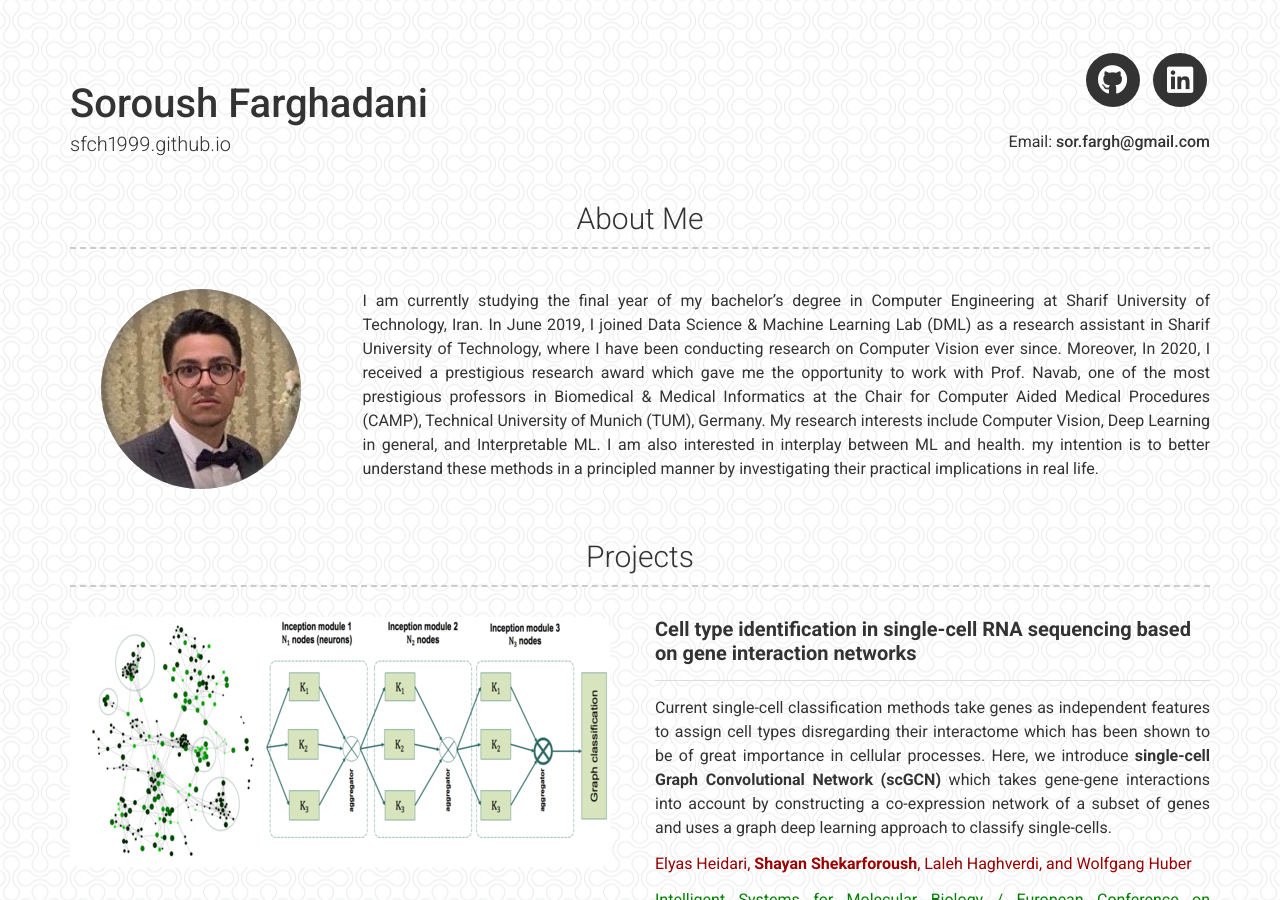
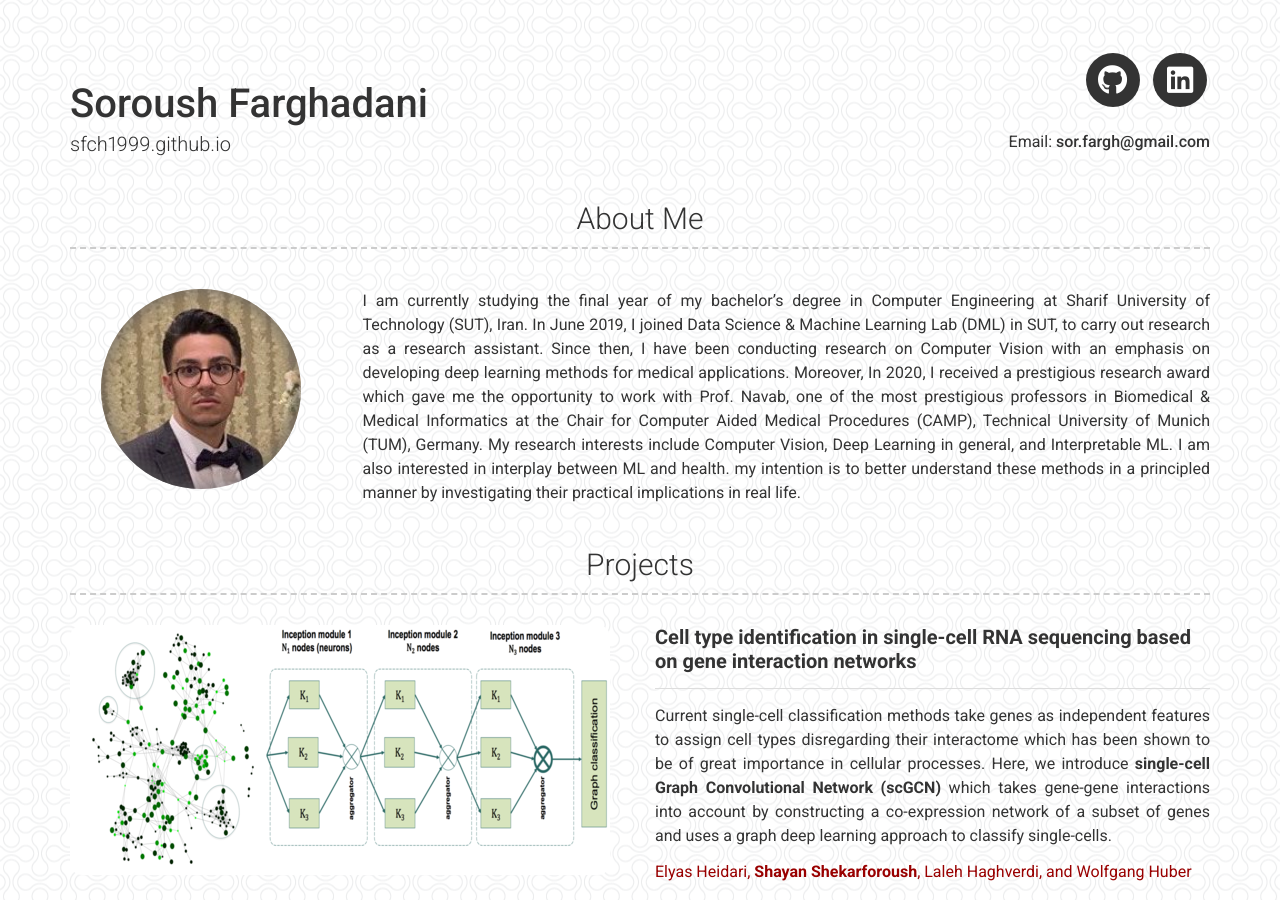
Before and after one commit to sfch1999/sfch1999.github.io, a Jekyll site: the page built from index.md, in a window 1280 px wide and 900 px high. Built offline with Jekyll 4.4.1, drawn with Linux system fonts in a browser that asks for light colours; a style sheet for code colours, icons or effects is not loaded.

Commit message:
about me

```diff
--- a/_config.yml
+++ b/_config.yml
@@ -24,8 +24,8 @@ linkedin_username: soroush-farghadani
 # about_title: About Me
 about_profile_image: images/papyon.jpeg
 about_content: | # this will include new lines to allow paragraphs
-  I am currently studying the final year of my bachelor’s degree in Computer Engineering at Sharif University of Technology, Iran.
-  In June 2019, I joined Data Science & Machine Learning Lab (DML) as a research assistant in Sharif University of Technology, where I have been conducting research on Computer Vision ever since. Moreover,
+  I am currently studying the final year of my bachelor’s degree in Computer Engineering at Sharif University of Technology (SUT), Iran.
+  In June 2019, I joined Data Science & Machine Learning Lab (DML) in SUT, to carry out research as a research assistant. Since then, I have been conducting research on Computer Vision with an emphasis on developing deep learning methods for medical applications. Moreover,
   In 2020, I received a prestigious research award which gave me the opportunity to work with Prof. Navab, one of the most prestigious professors in Biomedical & Medical Informatics at the Chair for Computer Aided Medical Procedures (CAMP), Technical University of Munich (TUM), Germany.
   My research interests include Computer Vision, Deep Learning in general, and Interpretable ML. I am also interested in interplay between ML and health.
   my intention is to better understand these methods in a principled manner by investigating
```
